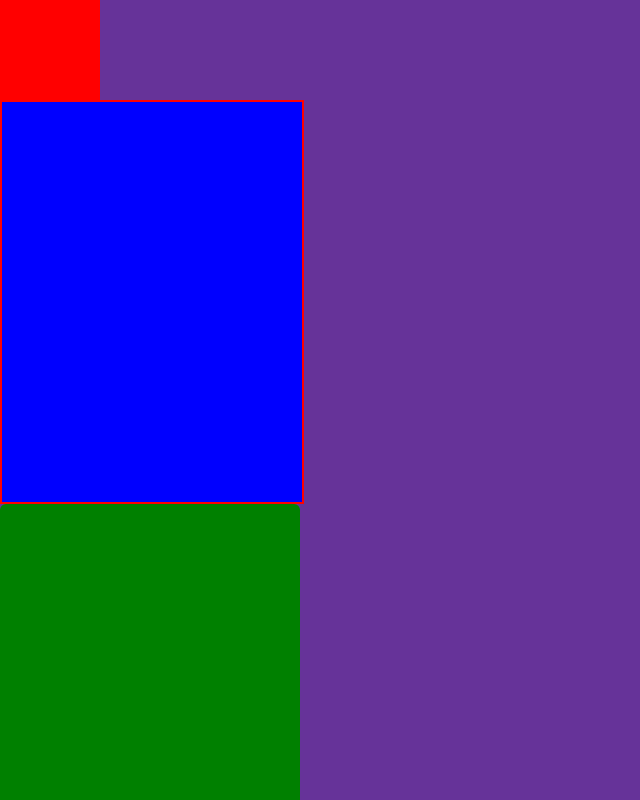
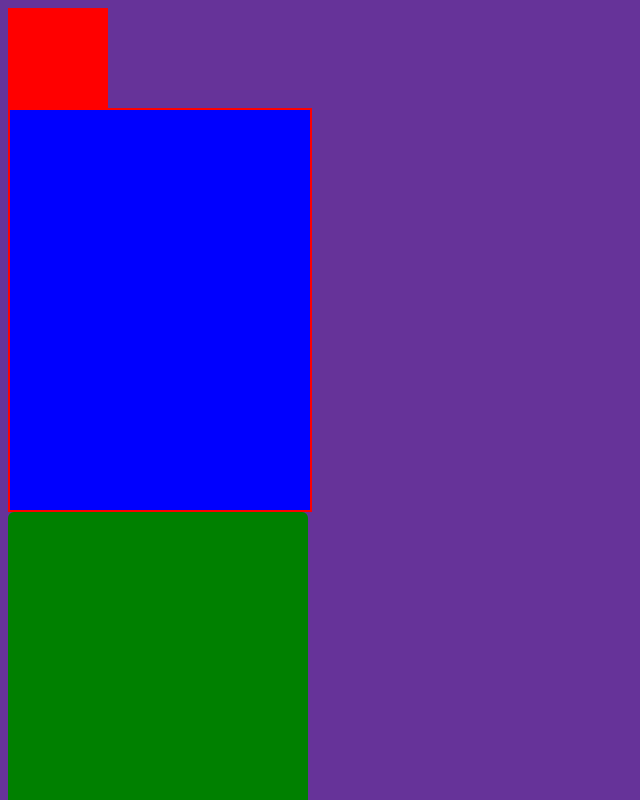
Before and after one commit to EthanMMeade/Keeping-it-Stylish, a plain HTML site: page index.html in a window 1280 px wide. Shown: the whole page, without its empty margins (0-640 px from the left). Drawn offline with Linux system fonts and the light colour scheme.

Commit message:
Add files via upload

```diff
--- a/index.html
+++ b/index.html
@@ -34,7 +34,7 @@ h2{
 }
     </style>
 </head>
-<body style= margin:0;>
+<body>
   <div class="wrapper" style= position:absolute;>
     <div class="box1">
     </div>
@@ -48,5 +48,4 @@ h2{
     <h2>This is my really cool h2 tag</h2>
   </div>
 </body>
-
 </html>
```
